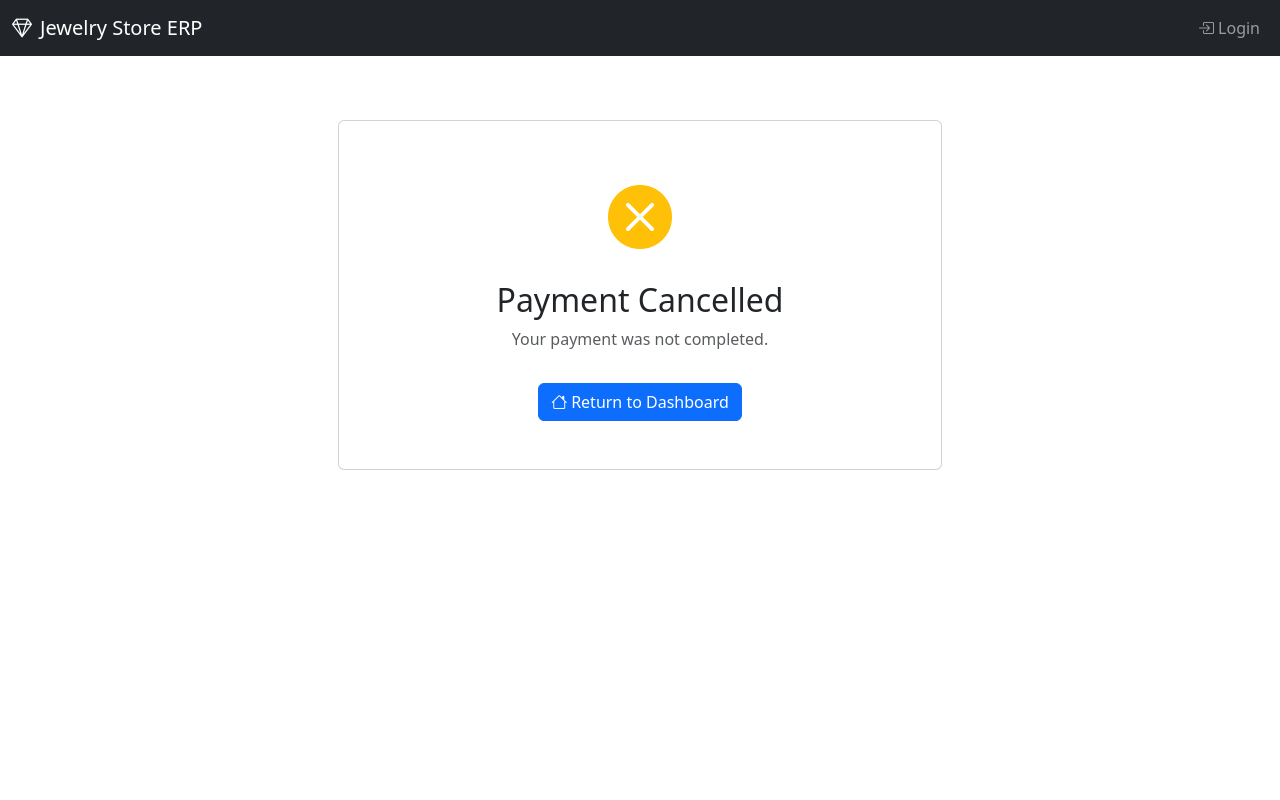
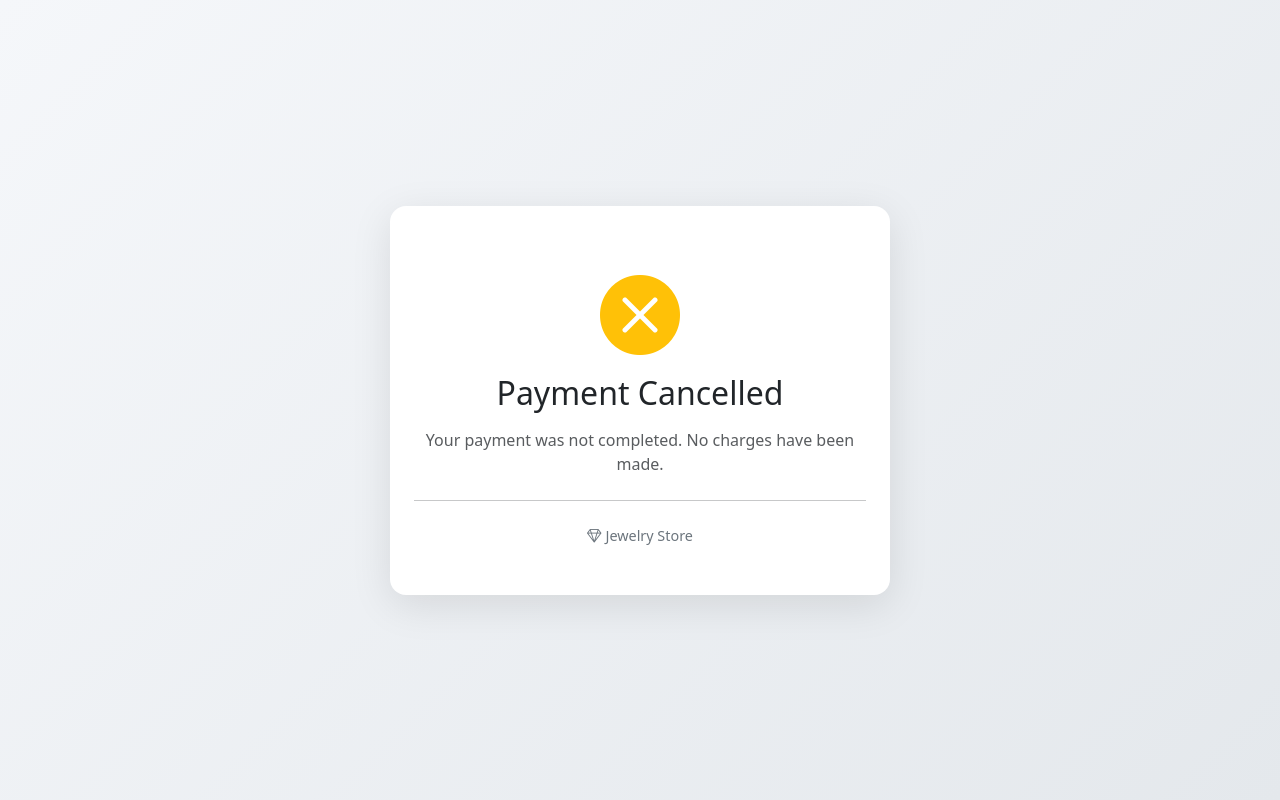
Before and after one commit to OldSchoolProgrammer/JewelryERP, a Django app: page /sales/payment-cancel/ in a window 1280 px wide. Run offline with Django 5.2, Linux system fonts and the light colour scheme.

Commit message:
Refactor payment cancellation and success templates for improved layout and styling; enhance user feedback with invoice details and confirmation messages.

```diff
--- a/templates/sales/payment_cancel.html
+++ b/templates/sales/payment_cancel.html
@@ -1,23 +1,57 @@
-{% extends 'base.html' %}
-
-{% block title %}Payment Cancelled - Jewelry Store ERP{% endblock %}
-
-{% block content %}
-<div class="row justify-content-center mt-5">
-    <div class="col-md-6 text-center">
-        <div class="card">
-            <div class="card-body py-5">
-                <i class="bi bi-x-circle-fill text-warning" style="font-size: 4rem;"></i>
-                <h2 class="mt-3">Payment Cancelled</h2>
-                <p class="text-muted">Your payment was not completed.</p>
-                {% if invoice %}
-                <p>Invoice <strong>{{ invoice.invoice_number }}</strong> remains unpaid.</p>
-                {% endif %}
-                <a href="{% url 'dashboard' %}" class="btn btn-primary mt-3">
-                    <i class="bi bi-house me-1"></i>Return to Dashboard
-                </a>
+<!DOCTYPE html>
+<html lang="en">
+<head>
+    <meta charset="UTF-8">
+    <meta name="viewport" content="width=device-width, initial-scale=1.0">
+    <title>Payment Cancelled - Jewelry Store</title>
+    <link href="https://cdn.jsdelivr.net/npm/bootstrap@5.3.2/dist/css/bootstrap.min.css" rel="stylesheet">
+    <link href="https://cdn.jsdelivr.net/npm/bootstrap-icons@1.11.1/font/bootstrap-icons.css" rel="stylesheet">
+    <style>
+        body {
+            background: linear-gradient(135deg, #f5f7fa 0%, #e4e8ec 100%);
+            min-height: 100vh;
+            display: flex;
+            align-items: center;
+            justify-content: center;
+        }
+        .cancel-card {
+            max-width: 500px;
+            border: none;
+            border-radius: 16px;
+            box-shadow: 0 10px 40px rgba(0,0,0,0.1);
+        }
+        .cancel-icon {
+            font-size: 5rem;
+            color: #ffc107;
+        }
+        .store-name {
+            color: #6c757d;
+            font-size: 0.9rem;
+        }
+    </style>
+</head>
+<body>
+    <div class="container">
+        <div class="row justify-content-center">
+            <div class="col-12">
+                <div class="card cancel-card mx-auto">
+                    <div class="card-body text-center py-5 px-4">
+                        <i class="bi bi-x-circle-fill cancel-icon mb-3"></i>
+                        <h1 class="h2 mb-3">Payment Cancelled</h1>
+                        <p class="text-muted mb-4">Your payment was not completed. No charges have been made.</p>
+                        {% if invoice %}
+                        <div class="bg-light rounded p-3 mb-4">
+                            <p class="mb-1"><strong>Invoice:</strong> {{ invoice.invoice_number }}</p>
+                            <p class="mb-0"><strong>Amount:</strong> €{{ invoice.total }}</p>
+                        </div>
+                        <p class="text-muted small">If you wish to complete the payment, please use the payment link sent to your email or contact us.</p>
+                        {% endif %}
+                        <hr class="my-4">
+                        <p class="store-name mb-0"><i class="bi bi-gem me-1"></i>Jewelry Store</p>
+                    </div>
+                </div>
             </div>
         </div>
     </div>
-</div>
-{% endblock %}
+</body>
+</html>
```
Also changed, not shown: templates/sales/payment_success.html (+54 -20 lines).
